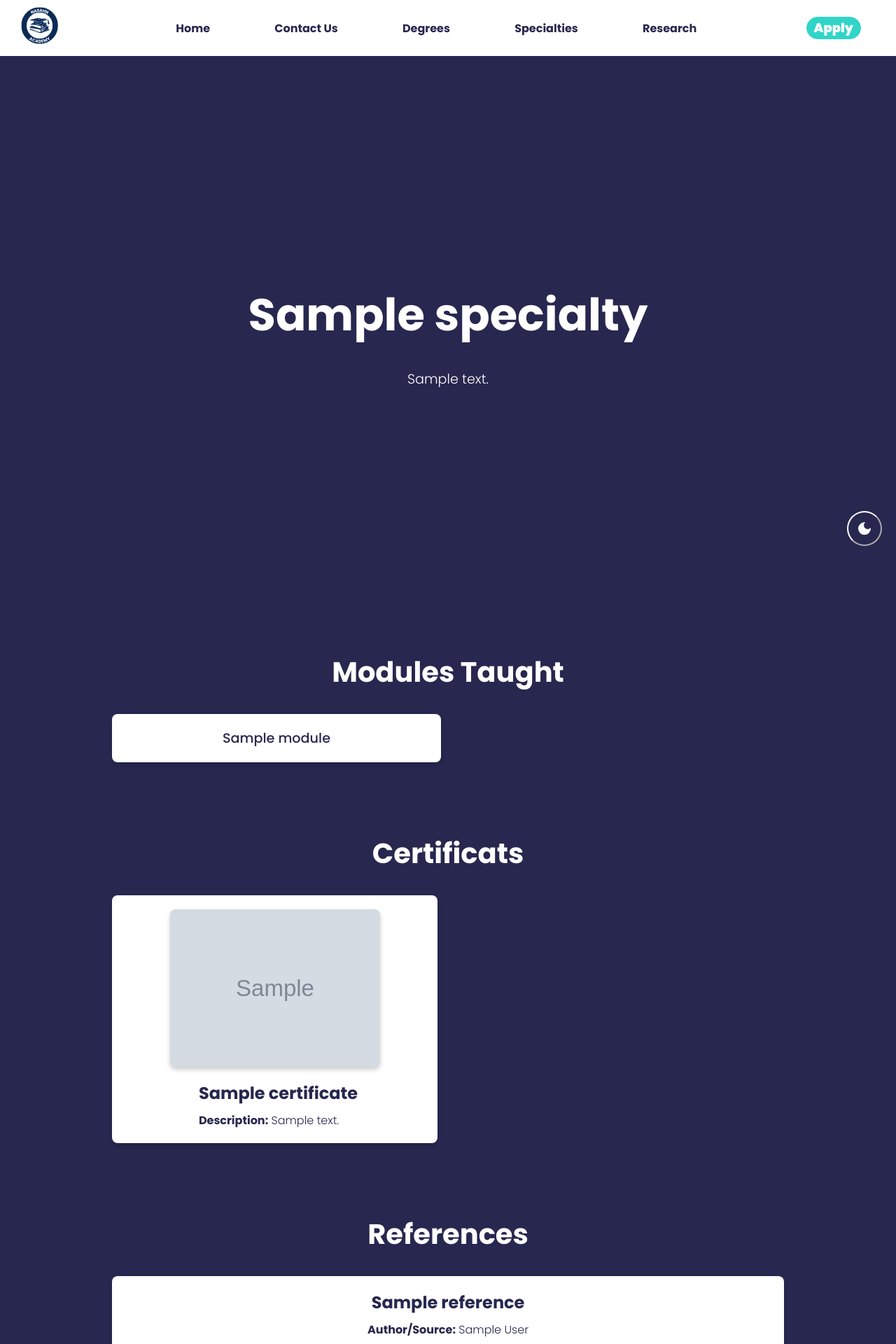
After one commit to iamAbdo/TecWeb, a PHP site: page /specialty.php in a window 1280 px wide. The commit adds this page. Shown: the top 1920 px of the page at 70% size. Run offline with PHP 8.4, Linux system fonts and the light colour scheme; tables that the repository leaves empty hold one stand-in row (values such as "Sample post"); grey boxes marked "Sample" are stand-in pictures.

Commit message:
Specialty page and sql update

```diff
--- /dev/null
+++ b/specialty.php
@@ -0,0 +1,197 @@
+<!DOCTYPE html>
+<html lang="en">
+
+<head>
+    <meta charset="UTF-8">
+    <meta name="viewport" content="width=device-width, initial-scale=1.0">
+    <link rel="stylesheet" href="software-engineering.css">
+    <title>Software Engineering</title>
+</head>
+
+<?php
+
+include 'includes/base.php';
+
+// specialty ID
+$specialty_id = isset($_GET['id']) ? intval($_GET['id']) : 1;
+
+// specialty
+$query = "SELECT name, description FROM specialties WHERE id = $specialty_id";
+$result = mysqli_query($conn, $query);
+
+if ($result && mysqli_num_rows($result) > 0) {
+    $specialty = mysqli_fetch_assoc($result);
+} else {
+    die("Specialty not found.");
+}
+
+// modules
+$query_modules = "SELECT name FROM modules WHERE specialty_id = $specialty_id";
+$result_modules = mysqli_query($conn, $query_modules);
+
+$modules = [];
+if ($result_modules && mysqli_num_rows($result_modules) > 0) {
+    while ($row = mysqli_fetch_assoc($result_modules)) {
+        $modules[] = $row['name'];
+    }
+}
+
+// certificats
+$query_certificates = "SELECT name, description, image FROM certificates WHERE specialty_id = $specialty_id";
+$result_certificates = mysqli_query($conn, $query_certificates);
+
+$certificates = [];
+if ($result_certificates && mysqli_num_rows($result_certificates) > 0) {
+    while ($row = mysqli_fetch_assoc($result_certificates)) {
+        $certificates[] = $row;
+    }
+}
+
+// references
+$query_references = "SELECT name, author_or_source, description, read_more_url FROM reference WHERE specialty_id = $specialty_id";
+$result_references = mysqli_query($conn, $query_references);
+
+$references = [];
+if ($result_references && mysqli_num_rows($result_references) > 0) {
+    while ($row = mysqli_fetch_assoc($result_references)) {
+        $references[] = $row;
+    }
+}
+?>
+
+<body>
+
+    <header class="header">
+        <div class="logo">
+            <a href="index.html">
+                <img src="src/img/NASAHN ACADEMY.svg" alt="Logo">
+            </a>
+        </div>
+        <div class="nav-links">
+            <a href="#home">Home</a>
+            <a href="#contact-us">Contact Us</a>
+            <a href="#degrees">Degrees</a>
+            <a href="#specialities">Specialties</a>
+            <a href="#research">Research</a>
+        </div>
+        <div class="buttons">
+
+            <a href="sign_in.html"><button class="apply-button">Apply</button></a>
+            <button id="theme-switch" onclick="togglemode()">
+                <svg xmlns="http://www.w3.org/2000/svg" height="24px" viewBox="0 -960 960 960" width="24px">
+                    <path
+                        d="M480-120q-150 0-255-105T120-480q0-150 105-255t255-105q14 0 27.5 1t26.5 3q-41 29-65.5 75.5T444-660q0 90 63 153t153 63q55 0 101-24.5t75-65.5q2 13 3 26.5t1 27.5q0 150-105 255T480-120Z" />
+                </svg>
+                <svg xmlns="http://www.w3.org/2000/svg" height="24px" viewBox="0 -960 960 960" width="24px">
+                    <path
+                        d="M480-280q-83 0-141.5-58.5T280-480q0-83 58.5-141.5T480-680q83 0 141.5 58.5T680-480q0 83-58.5 141.5T480-280ZM200-440H40v-80h160v80Zm720 0H760v-80h160v80ZM440-760v-160h80v160h-80Zm0 720v-160h80v160h-80ZM256-650l-101-97 57-59 96 100-52 56Zm492 496-97-101 53-55 101 97-57 59Zm-98-550 97-101 59 57-100 96-56-52ZM154-212l101-97 55 53-97 101-59-57Z" />
+                </svg>
+            </button>
+
+        </div>
+    </header>
+
+
+
+    <section class="section-one">
+        <h1 class="specialty-name">
+            <?php echo htmlspecialchars($specialty['name']); ?>
+        </h1>
+        <p class="introduction">
+            <?php echo htmlspecialchars($specialty['description']); ?>
+        </p>
+    </section>
+
+
+    <section class="section-two">
+        <h2 class="section-title">Modules Taught</h2>
+        <div class="modules-list">
+            <?php if (!empty($modules)): ?>
+                <?php foreach ($modules as $module): ?>
+                    <div class="module">
+                        <p><?php echo htmlspecialchars($module); ?></p>
+                    </div>
+                <?php endforeach; ?>
+            <?php else: ?>
+                <p>No modules available for this specialty.</p>
+            <?php endif; ?>
+        </div>
+    </section>
+
+
+
+
+    <section class="section-three">
+        <h2 class="section-title">Certificats</h2>
+        <div class="certificates-list">
+            <?php if (!empty($certificates)): ?>
+                <?php foreach ($certificates as $certificate): ?>
+                    <div class="certificate">
+                        <img src="<?php echo htmlspecialchars($certificate['image']); ?>" class="certificate-image">
+                        <div class="certificate-details">
+                            <h3><?php echo htmlspecialchars($certificate['name']); ?></h3>
+                            <p><strong>Description:</strong> <?php echo htmlspecialchars($certificate['description']); ?></p>
+                        </div>
+                    </div>
+                <?php endforeach; ?>
+            <?php else: ?>
+                <p>No certificates available for this specialty.</p>
+            <?php endif; ?>
+        </div>
+    </section>
+
+
+
+    <section class="section-four">
+        <h2 class="section-title">References</h2>
+        <div class="references-list">
+            <?php if (!empty($references)): ?>
+                <?php foreach ($references as $reference): ?>
+                    <div class="reference">
+                        <h3><?php echo htmlspecialchars($reference['name']); ?></h3>
+                        <p><strong>Author/Source:</strong> <?php echo htmlspecialchars($reference['author_or_source']); ?></p>
+                        <p><strong>Description:</strong> <?php echo htmlspecialchars($reference['description']); ?></p>
+                        <?php if (!empty($reference['read_more_url'])): ?>
+                            <a href="<?php echo htmlspecialchars($reference['read_more_url']); ?>" class="reference-link"
+                                target="_blank">Read more</a>
+                        <?php endif; ?>
+                    </div>
+                <?php endforeach; ?>
+            <?php else: ?>
+                <p>No references available for this specialty.</p>
+            <?php endif; ?>
+        </div>
+    </section>
+
+    <section class="section-five">
+        <h2 class="section-title">Leave Your Opinion</h2>
+        <p class="section-description">We would love to hear your opinion about our Cryptography and Cyber Security
+            program.</p>
+        <form action="#" method="POST" class="feedback-form">
+            <div class="form-grid">
+                <div>
+                    <div class="form-group">
+                        <label for="email">Your Email (optional)</label>
+                        <input type="email" id="email" name="email" placeholder="Enter your email">
+                    </div>
+                    <div class="form-group">
+                        <label for="feedback">Your Opinion</label>
+                        <textarea id="feedback" name="feedback" rows="4" placeholder="Enter your opinion here"
+                            required></textarea>
+                    </div>
+                </div>
+                <div class="form-group submit-group">
+                    <button type="submit" class="submit-button">Submit</button>
+                </div>
+            </div>
+        </form>
+    </section>
+</body>
+
+<script>
+    function togglemode() {
+        document.body.classList.toggle("bluemode");
+    }
+</script>
+
+</html>
```
Also changed, not shown: index.php (+25 -7 lines), sql.sql (+20 -18 lines), style.css (+7 -2 lines), uploads/certificates/cert_6771446a42b80.jpg (added).
